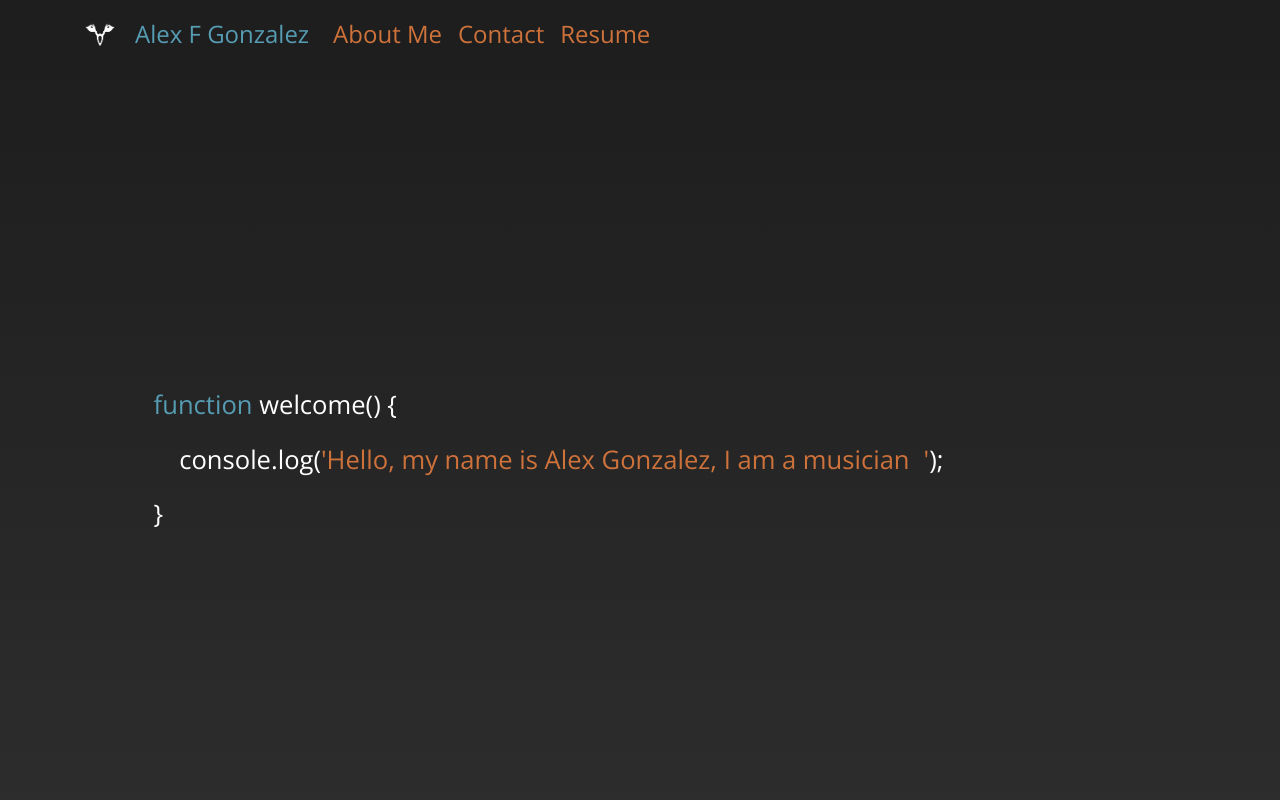
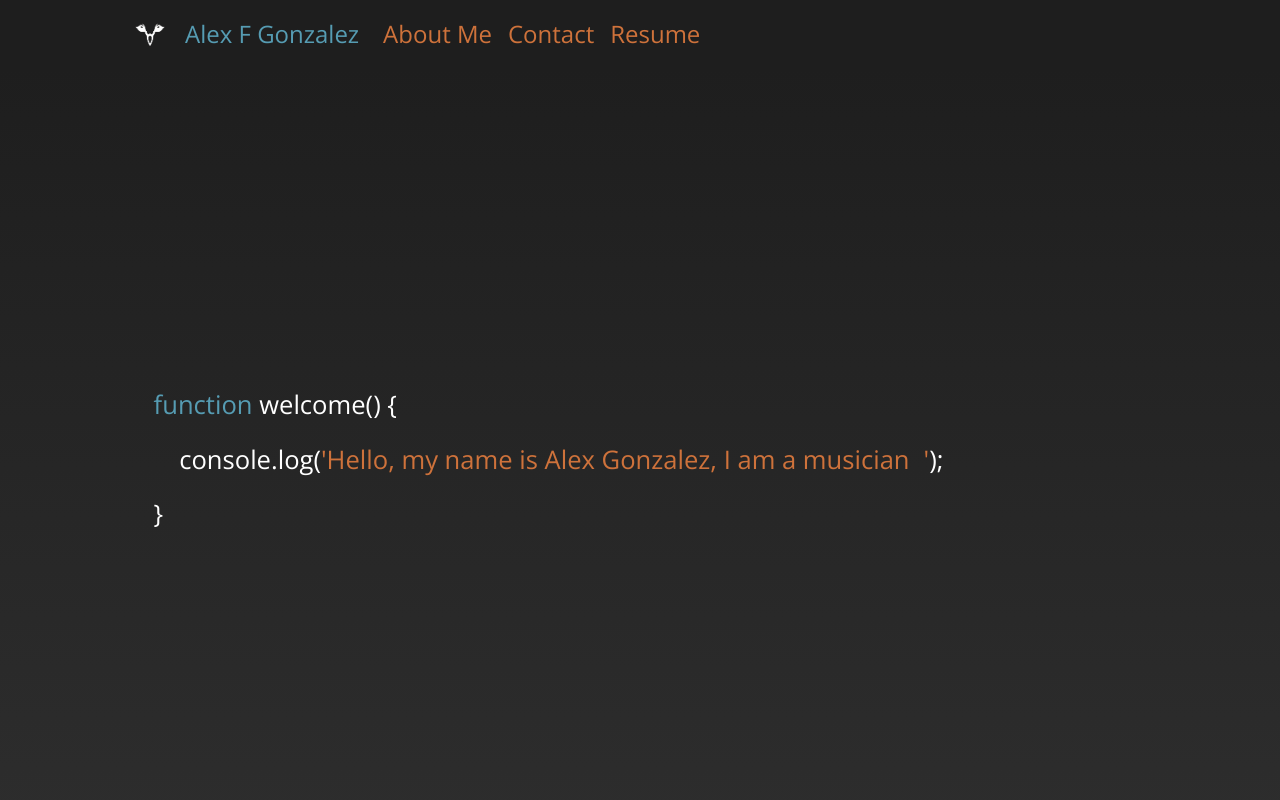
Before and after one commit to spokenbird/spokenbird-portfolio, a website: page app/index.html in a window 1280 px wide. Shown: the top 800 px of the page. Drawn offline with nearby package versions, Linux system fonts and the light colour scheme; files that its build step writes are made by us from their sources.

Commit message:
Aligned Nav
Aligned navbar with jumbotron text.

```diff
--- a/app/index.html
+++ b/app/index.html
@@ -25,7 +25,7 @@
 
 <body>
   <nav class="navbar navbar-expand-lg">
-    <div class="container">
+    <div class="container col-sm-10 offset-sm-1">
       <a class="navbar-brand" href="#"><img src="assets/barn-owl-icon.png" width="30px" height="30px"
           class="d-inline-block align-top">Alex F Gonzalez</a>
       <button class="navbar-toggler" type="button" data-toggle="collapse" data-target="#navbarSupportedContent"
```
